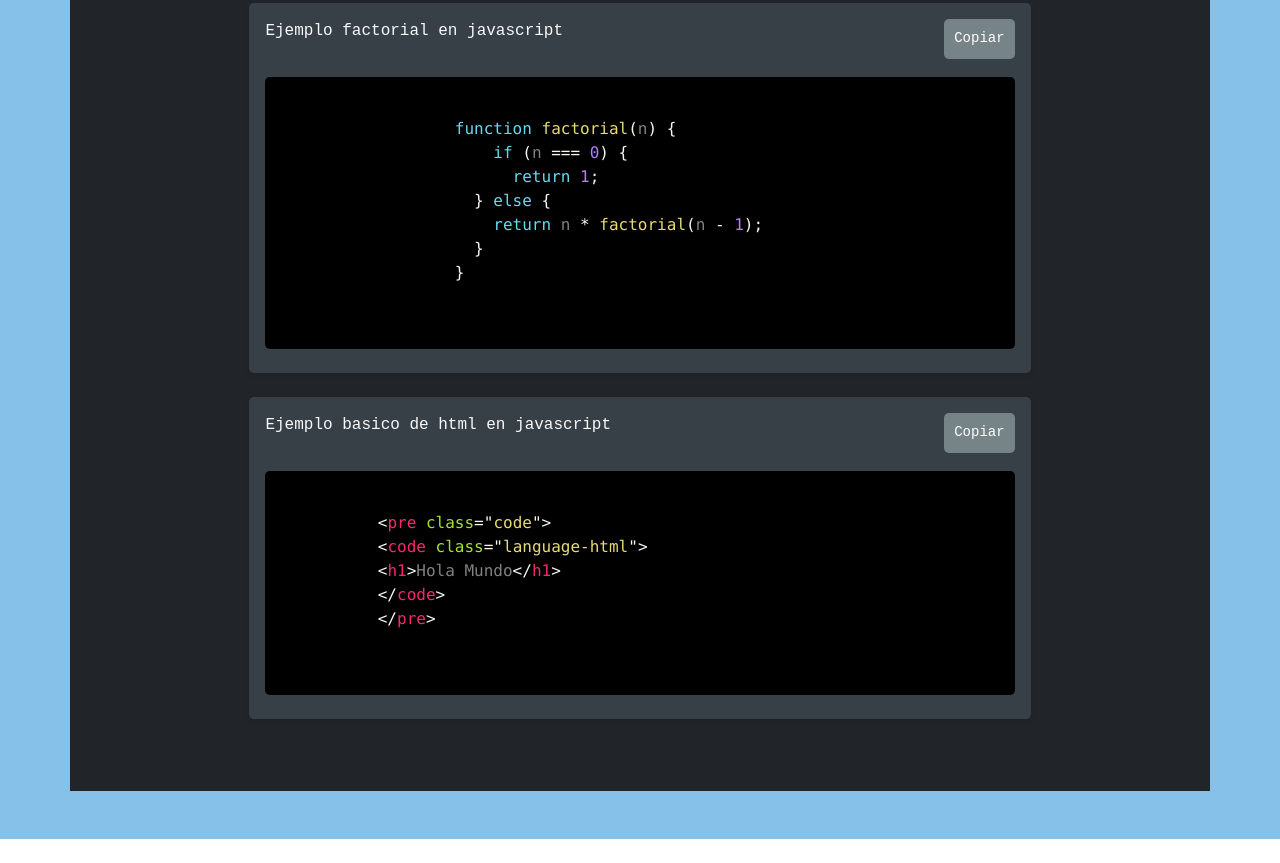
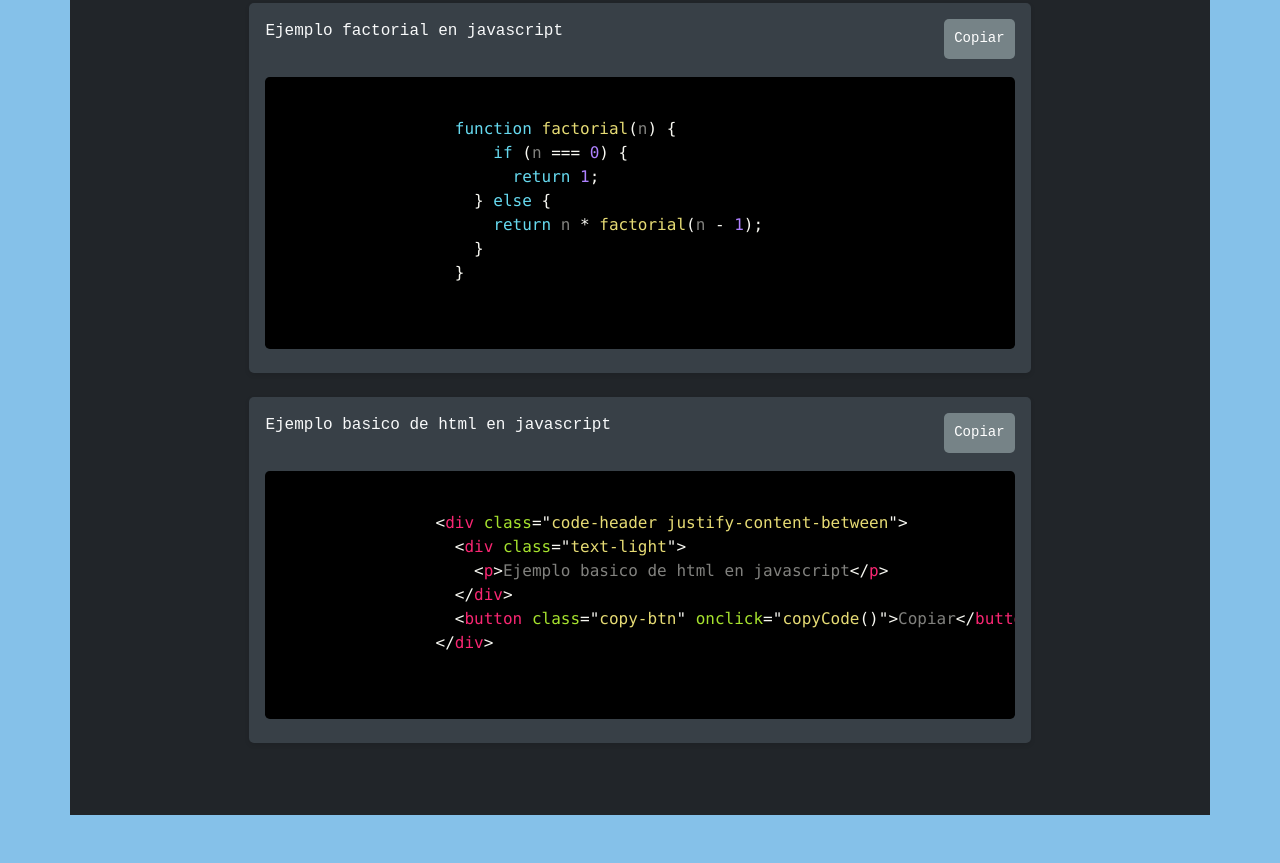
Before and after one commit to franAndrad/showCodeInPageWeb, a plain HTML site: page index.html in a window 1280 px wide. Shown: the part 577-1440 px from the top of the page. Before the commit the page ends 1416 px from the top, so only its background shows below. Drawn offline with nearby package versions, Linux system fonts and the light colour scheme.

Commit message:
se hizo el codigo mas legible

```diff
--- a/index.html
+++ b/index.html
@@ -15,8 +15,8 @@
     <title>Document</title>
   </head>
   <body>
+
     <div class="container-fluid py-5 bgAdd">
-
       <div class="container bg-dark py-5">
             <h1 class="text-center text-light py-3 display-5">Documentar Codigos</h1>
             <div class="py-2 text-light fs-5 ">
@@ -36,6 +36,7 @@
               </p>
             </div>
         <div class="code-block my-4 p-3">
+
         <div class="code-header justify-content-between">
               <div class="text-light"><p>Ejemplo factorial en javascript</p></div>
                 <button class="copy-btn" onclick="copyCode()">Copiar</button>
@@ -62,16 +63,16 @@
           </div>
             <pre class="code">
               <code class="language-html">
-          &lt;pre class="code"&gt;
-          &lt;code class="language-html"&gt;
-          &lt;h1&gt;Hola Mundo&lt;/h1&gt;
-          &lt;/code&gt;
-          &lt;/pre&gt;
+                &lt;div class="code-header justify-content-between"&gt;
+                  &lt;div class="text-light"&gt;
+                    &lt;p&gt;Ejemplo basico de html en javascript&lt;/p&gt;
+                  &lt;/div&gt;
+                  &lt;button class="copy-btn" onclick="copyCode()"&gt;Copiar&lt;/button&gt;
+                &lt;/div&gt;
               </code>
             </pre>
         </div>
 
-      </div>
       </div>
     <script
       src="https://cdn.jsdelivr.net/npm/bootstrap@5.2.3/dist/js/bootstrap.bundle.min.js"
@@ -80,5 +81,6 @@
     ></script>
     <script src="./prism/prism.js"></script>
     <script src="./script.js"></script>
+
   </body>
 </html>
```
Also changed, not shown: herramienta/html.txt, herramienta/legiblePrismHtml.txt. Lines whose indentation alone changed are shown as unchanged.
